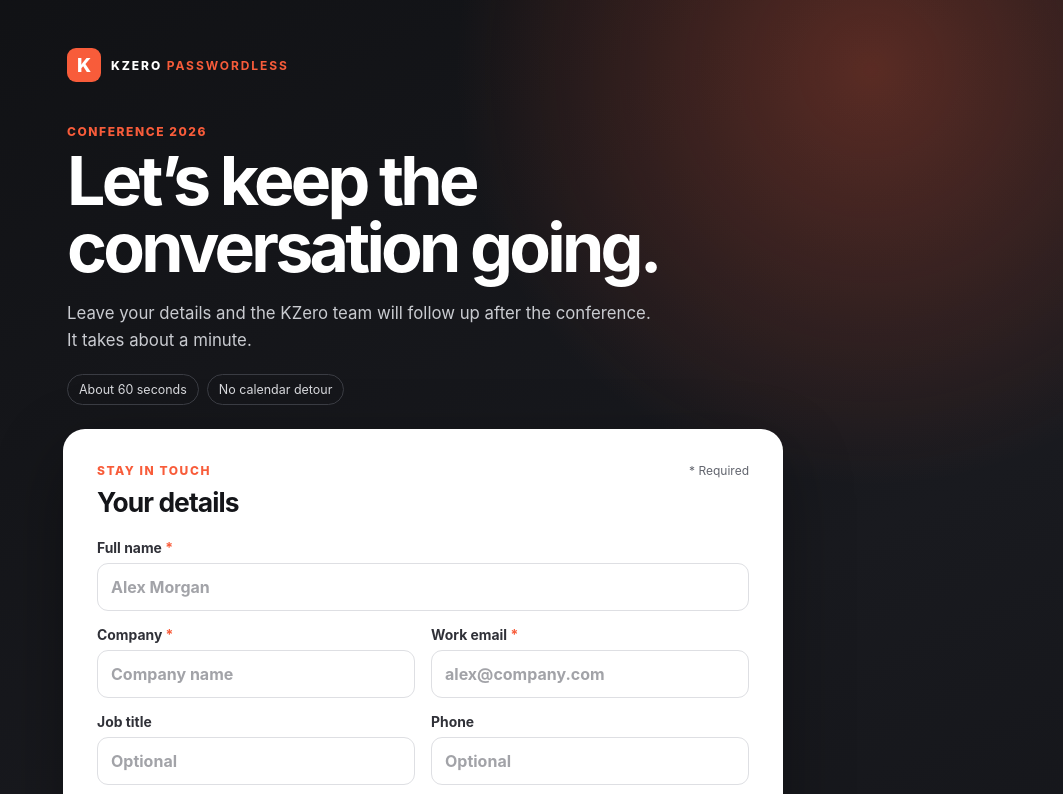
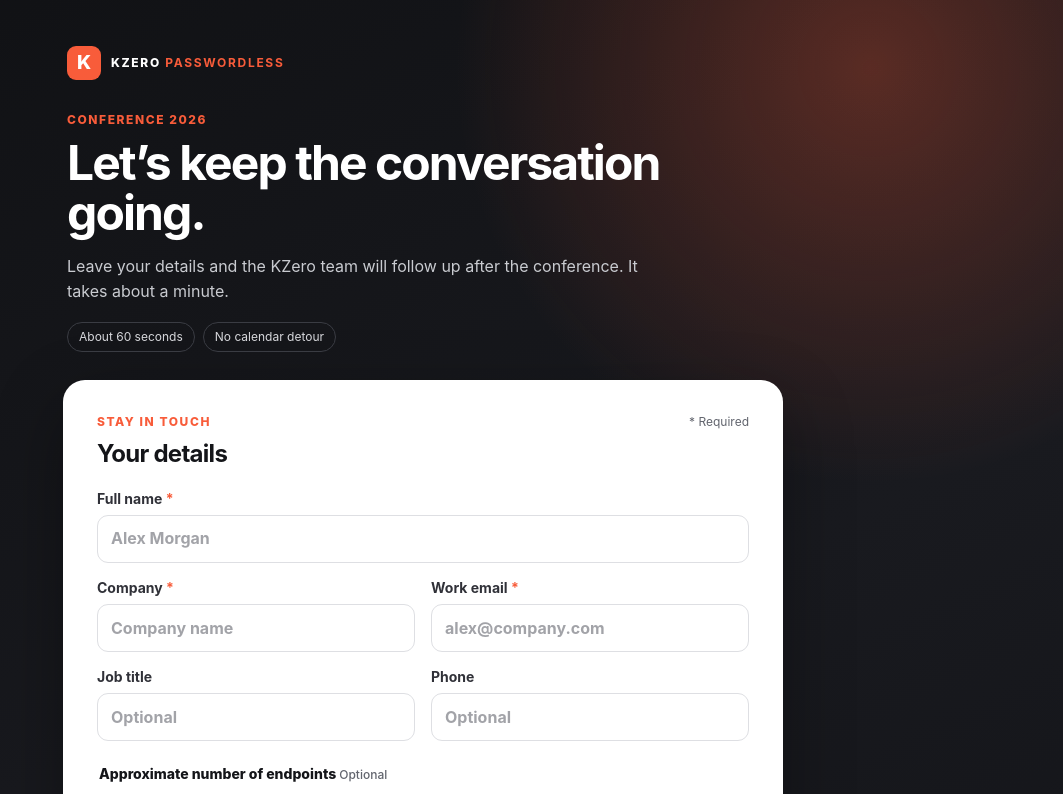
Before and after one commit to bekzero/lead-tracker, a Next.js app: page / in a window 1280 px wide. Shown: the top 794 px of the page, without its empty margins (217-1280 px from the left). Built offline with nearby package versions, Linux system fonts and the light colour scheme.

Commit message:
Refine public page typography scale

```diff
--- a/app/globals.css
+++ b/app/globals.css
@@ -7,6 +7,11 @@
   --paper: #ffffff;
   --soft: #f5f5f3;
   --success: #17784b;
+  --text-xs: .75rem;
+  --text-sm: .875rem;
+  --text-base: 1rem;
+  --text-lg: 1.125rem;
+  --text-title: clamp(2.25rem, 5.25vw, 3rem);
   color-scheme: light;
 }
 
@@ -30,47 +35,47 @@ button, label { -webkit-tap-highlight-color: transparent; }
     linear-gradient(155deg, #101114 0%, #191a1f 52%, #111216 100%);
 }
 .intro, .form-card, .public-footer { width: min(100%, 720px); margin-inline: auto; }
-.intro { color: white; padding: 6px 4px 24px; }
-.brand { display: flex; align-items: center; gap: 10px; font-size: .75rem; letter-spacing: .16em; font-weight: 800; }
+.intro { color: white; padding: 4px 4px 28px; }
+.brand { display: flex; align-items: center; gap: 10px; font-size: var(--text-xs); line-height: 1; letter-spacing: .14em; font-weight: 800; }
 .brand strong { color: var(--orange); }
 .brand-mark {
   display: grid; place-items: center; width: 34px; height: 34px; border-radius: 9px;
   background: var(--orange); color: white; font-size: 1.2rem; letter-spacing: 0;
 }
-.eyebrow { margin: 0 0 8px; color: var(--orange); font-size: .75rem; font-weight: 800; letter-spacing: .13em; text-transform: uppercase; }
-.intro .eyebrow { margin-top: 42px; }
-h1 { max-width: 620px; margin: 0; font-size: clamp(2.2rem, 9vw, 4.25rem); line-height: .98; letter-spacing: -.055em; }
-.intro-copy { max-width: 590px; margin: 20px 0; color: #c9cbd0; font-size: 1.05rem; line-height: 1.6; }
+.eyebrow { margin: 0 0 10px; color: var(--orange); font-size: var(--text-xs); line-height: 1.3; font-weight: 800; letter-spacing: .13em; text-transform: uppercase; }
+.intro .eyebrow { margin-top: 32px; }
+h1 { max-width: 100%; margin: 0; font-size: var(--text-title); line-height: 1.05; letter-spacing: -.04em; }
+.intro-copy { max-width: 590px; margin: 16px 0 18px; color: #c9cbd0; font-size: var(--text-base); line-height: 1.55; }
 .trust-row { display: flex; flex-wrap: wrap; gap: 8px; }
-.trust-row span { padding: 7px 11px; border: 1px solid #3a3c43; border-radius: 999px; color: #d7d8dc; font-size: .78rem; }
+.trust-row span { padding: 7px 11px; border: 1px solid #3a3c43; border-radius: 999px; color: #d7d8dc; font-size: var(--text-xs); line-height: 1.2; }
 
 .form-card { padding: 24px 18px; border-radius: 22px; background: var(--paper); box-shadow: 0 24px 70px rgba(0,0,0,.32); }
 .form-heading { display: flex; justify-content: space-between; align-items: flex-start; margin-bottom: 22px; }
-.form-heading h2, .success-card h2 { margin: 0; font-size: 1.65rem; letter-spacing: -.035em; }
-.required-note { color: var(--muted); font-size: .75rem; }
+.form-heading h2, .success-card h2 { margin: 0; font-size: 1.5rem; line-height: 1.15; letter-spacing: -.03em; }
+.required-note { color: var(--muted); font-size: var(--text-xs); }
 .field-grid { display: grid; gap: 16px; }
-.field { display: grid; gap: 7px; color: #303138; font-size: .87rem; font-weight: 700; }
+.field { display: grid; gap: 7px; color: #303138; font-size: var(--text-sm); line-height: 1.3; font-weight: 700; }
 .field em { color: var(--orange); font-style: normal; }
 .field input, .search-input, .notes-area, .login-input {
   width: 100%; border: 1px solid var(--line); border-radius: 11px; background: white; color: var(--ink);
   outline: none; transition: border-color .15s, box-shadow .15s;
 }
-.field input, .login-input { min-height: 48px; padding: 11px 13px; font-size: 1rem; }
+.field input, .login-input { min-height: 48px; padding: 11px 13px; font-size: var(--text-base); }
 .field input:focus, .search-input:focus, .notes-area:focus, .login-input:focus { border-color: var(--orange); box-shadow: 0 0 0 3px rgba(248,92,58,.13); }
 .field input::placeholder { color: #a2a3a8; }
 .choice-group { min-width: 0; margin: 24px 0; padding: 0; border: 0; }
-.choice-group legend { margin-bottom: 11px; font-size: .88rem; font-weight: 800; }
-.choice-group legend span { color: var(--muted); font-size: .75rem; font-weight: 500; }
+.choice-group legend { margin-bottom: 11px; font-size: var(--text-sm); line-height: 1.35; font-weight: 800; }
+.choice-group legend span { color: var(--muted); font-size: var(--text-xs); font-weight: 500; }
 .chips { display: flex; flex-wrap: wrap; gap: 8px; }
 .chip { position: relative; cursor: pointer; }
 .chip input { position: absolute; opacity: 0; pointer-events: none; }
-.chip span { display: block; padding: 9px 12px; border: 1px solid var(--line); border-radius: 999px; color: #44464d; font-size: .82rem; font-weight: 700; transition: .15s; }
+.chip span { display: block; padding: 9px 12px; border: 1px solid var(--line); border-radius: 999px; color: #44464d; font-size: var(--text-xs); line-height: 1.2; font-weight: 700; transition: .15s; }
 .chip input:checked + span { border-color: var(--orange); background: #fff0ec; color: #a52e18; }
 .chip input:focus-visible + span { outline: 3px solid rgba(248,92,58,.25); }
 .demo-choice { display: flex; gap: 12px; margin: 24px 0; padding: 16px; border: 1px solid #fac2b5; border-radius: 14px; background: #fff5f2; cursor: pointer; }
 .demo-choice input { flex: 0 0 auto; width: 21px; height: 21px; margin: 1px 0 0; accent-color: var(--orange); }
 .demo-choice span { display: grid; gap: 4px; }
-.demo-choice strong { font-size: .94rem; line-height: 1.35; }
+.demo-choice strong { font-size: var(--text-sm); line-height: 1.4; }
 .demo-choice small { color: var(--muted); line-height: 1.45; }
 .primary-button {
   width: 100%; min-height: 52px; border: 0; border-radius: 12px; background: var(--orange); color: white;
```
